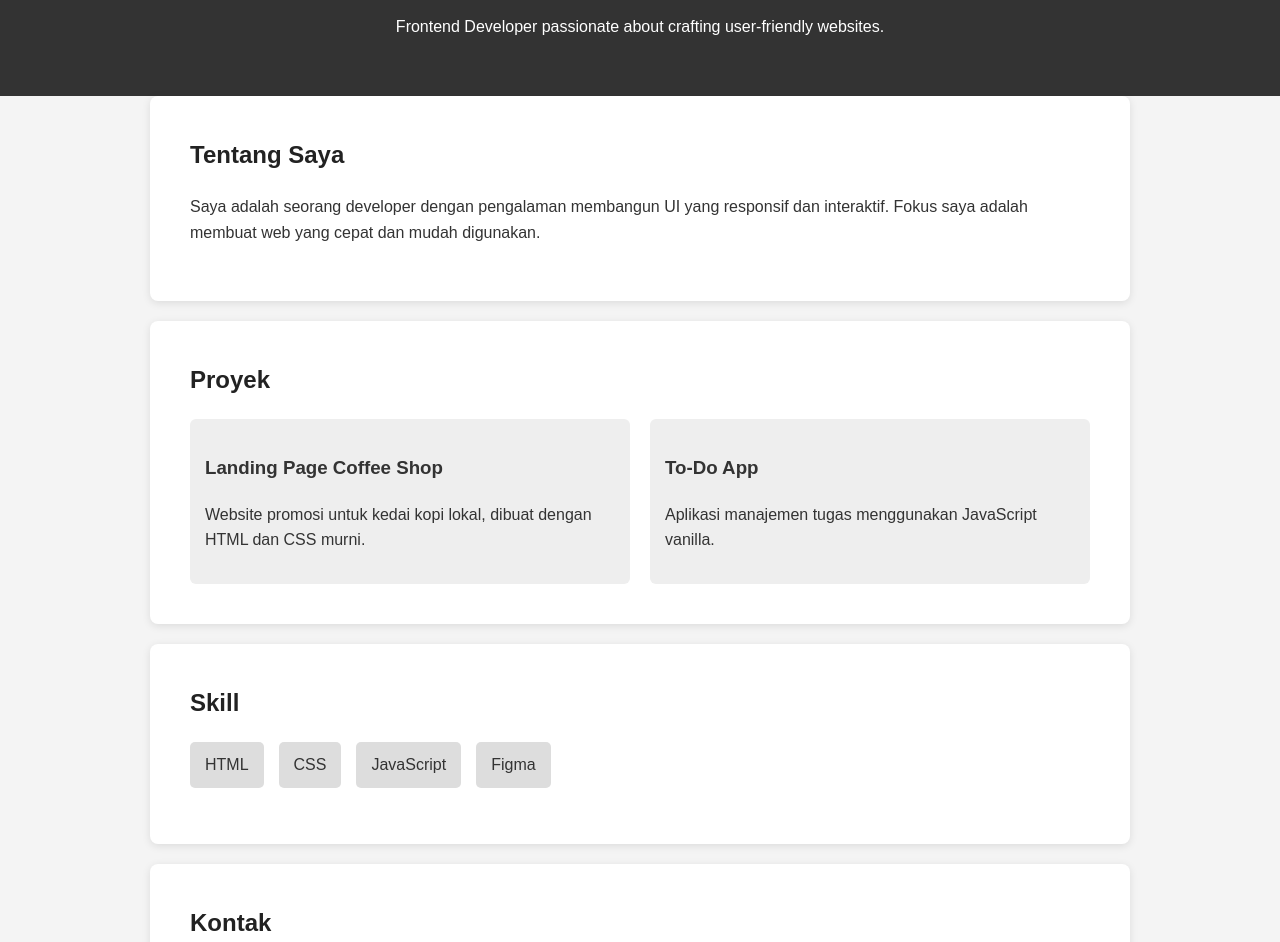
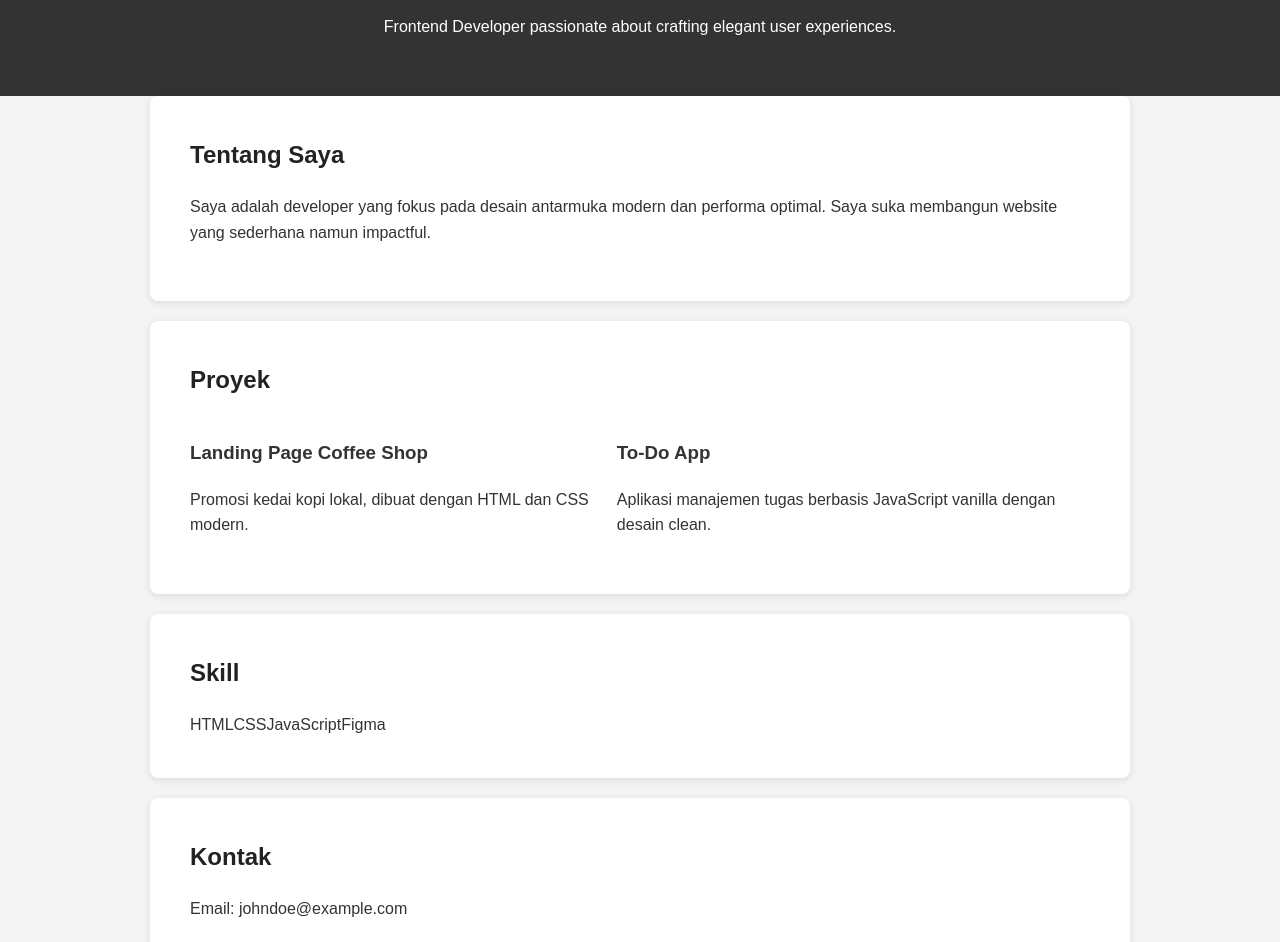
Before and after one commit to FazrrProgrammers/portoflio, a plain HTML site: page index.html in a window 1280 px wide. Shown: the part 120-1062 px from the top of the page. Drawn offline with Linux system fonts and the light colour scheme.

Commit message:
Update index.html

```diff
--- a/index.html
+++ b/index.html
@@ -1,50 +1,58 @@
 <!DOCTYPE html>
-<html lang="en">
+<html lang="id">
 <head>
   <meta charset="UTF-8" />
   <meta name="viewport" content="width=device-width, initial-scale=1.0" />
   <title>Portofolio – John Doe</title>
   <link rel="stylesheet" href="style.css" />
+  <link href="https://fonts.googleapis.com/css2?family=Inter:wght@400;600;700&display=swap" rel="stylesheet">
 </head>
 <body>
   <header class="hero">
-    <h1>John Doe</h1>
-    <p>Frontend Developer passionate about crafting user-friendly websites.</p>
+    <div class="container">
+      <h1 class="fade-in">John Doe</h1>
+      <p class="fade-in delay-1">Frontend Developer passionate about crafting elegant user experiences.</p>
+    </div>
   </header>
 
-  <section class="about">
+  <section class="about fade-in delay-2">
+    <div class="container">
       <h2>Tentang Saya</h2>
-    <p>Saya adalah seorang developer dengan pengalaman membangun UI yang responsif dan interaktif. Fokus saya adalah membuat web yang cepat dan mudah digunakan.</p>
+      <p>Saya adalah developer yang fokus pada desain antarmuka modern dan performa optimal. Saya suka membangun website yang sederhana namun impactful.</p>
+    </div>
   </section>
 
-  <section class="projects">
+  <section class="projects fade-in delay-3">
+    <div class="container">
       <h2>Proyek</h2>
       <div class="project-list">
-      <div class="project">
+        <div class="project-card">
           <h3>Landing Page Coffee Shop</h3>
-        <p>Website promosi untuk kedai kopi lokal, dibuat dengan HTML dan CSS murni.</p>
+          <p>Promosi kedai kopi lokal, dibuat dengan HTML dan CSS modern.</p>
         </div>
-      <div class="project">
+        <div class="project-card">
           <h3>To-Do App</h3>
-        <p>Aplikasi manajemen tugas menggunakan JavaScript vanilla.</p>
+          <p>Aplikasi manajemen tugas berbasis JavaScript vanilla dengan desain clean.</p>
+        </div>
       </div>
     </div>
   </section>
 
-  <section class="skills">
+  <section class="skills fade-in delay-4">
+    <div class="container">
       <h2>Skill</h2>
-    <ul>
-      <li>HTML</li>
-      <li>CSS</li>
-      <li>JavaScript</li>
-      <li>Figma</li>
-    </ul>
+      <div class="skill-badges">
+        <span>HTML</span><span>CSS</span><span>JavaScript</span><span>Figma</span>
+      </div>
+    </div>
   </section>
 
-  <section class="contact">
+  <section class="contact fade-in delay-5">
+    <div class="container">
       <h2>Kontak</h2>
       <p>Email: johndoe@example.com</p>
       <p>LinkedIn: linkedin.com/in/johndoe</p>
+    </div>
   </section>
 </body>
 </html>
```
Lines whose indentation alone changed are shown as unchanged.
